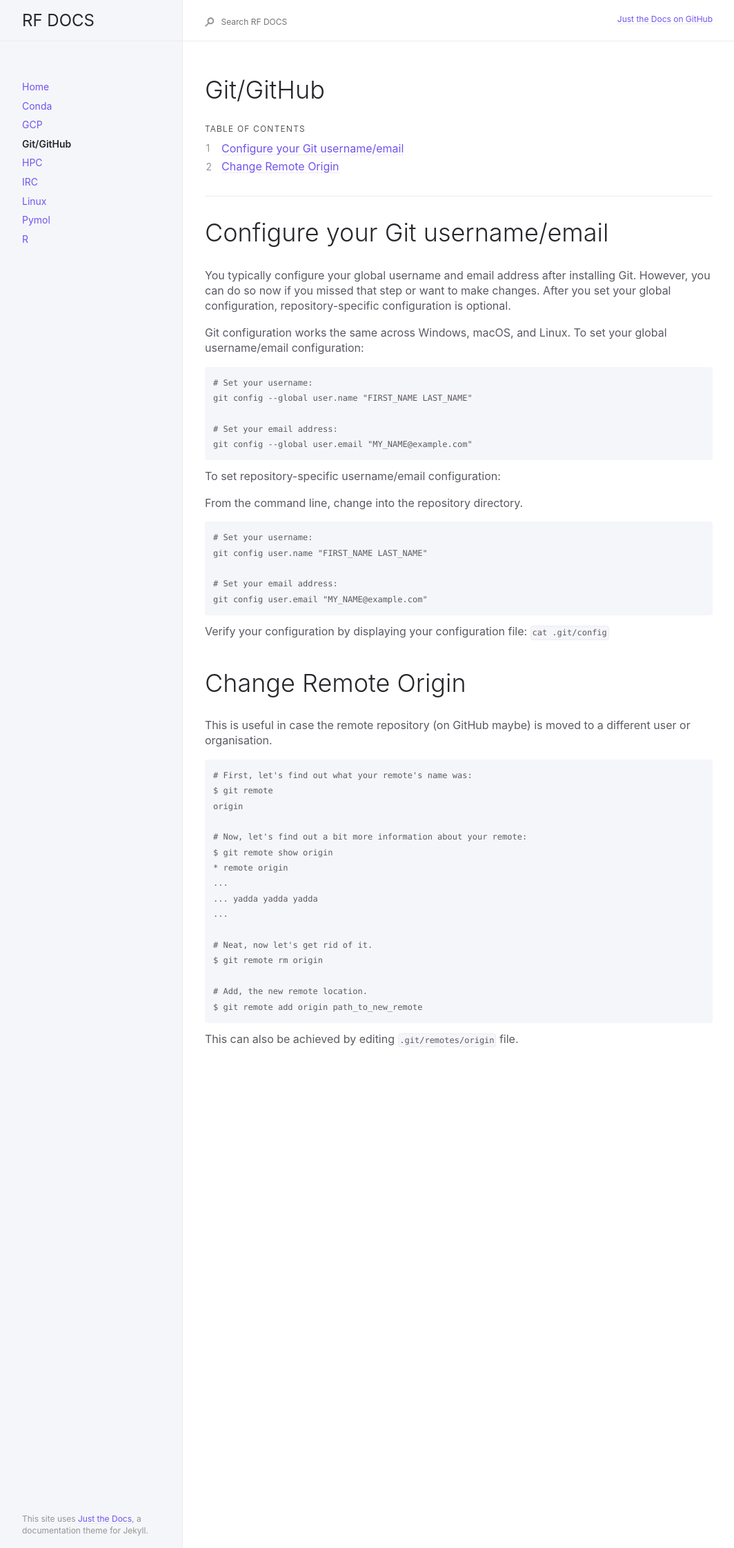
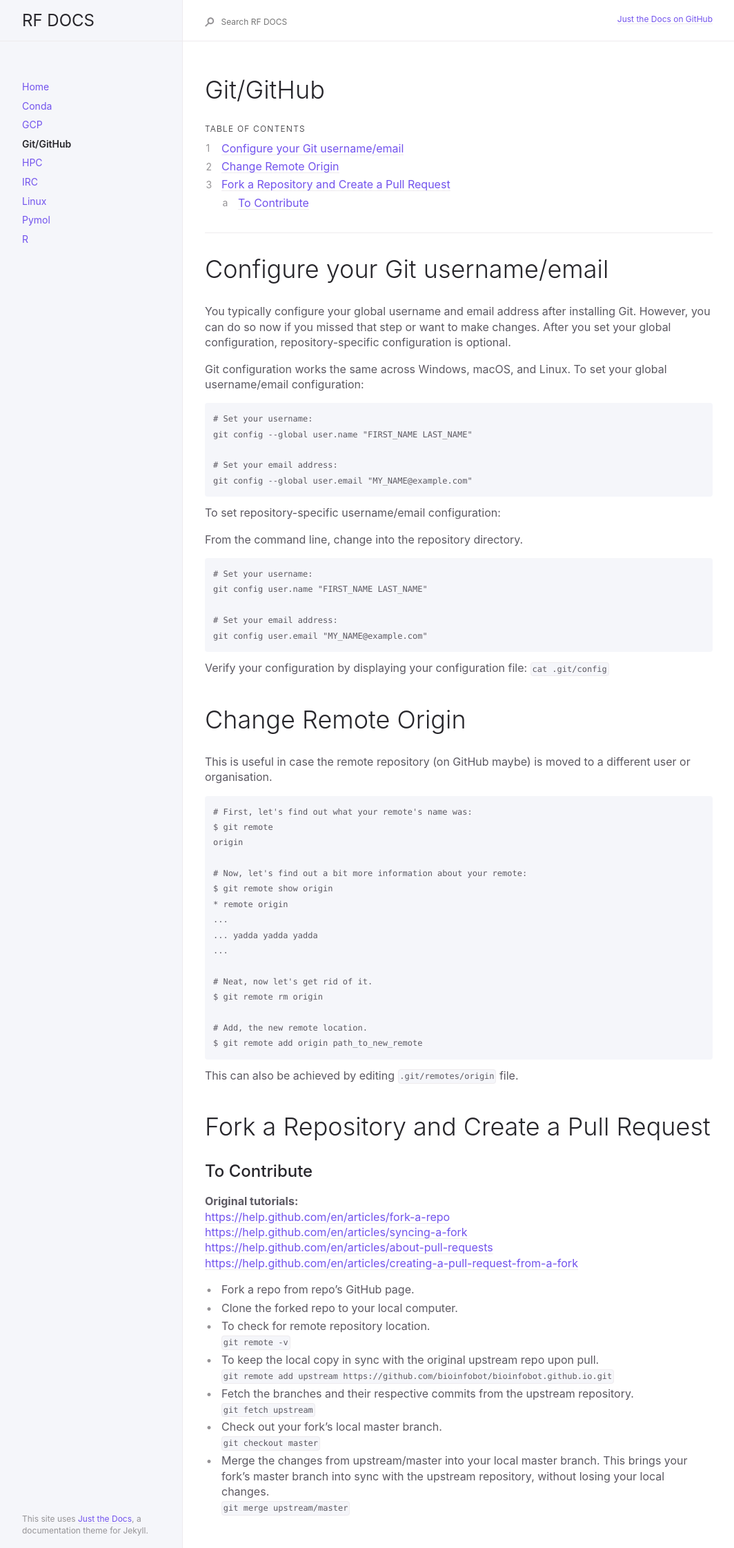
Before and after one commit to rohitfarmer/docs, a Jekyll site: the page built from docs/git.md, in a window 1280 px wide. Shown: the whole page at 69% size, without its empty margins (91-1155 px from the left). Built offline with Jekyll 4.4.1, drawn with Linux system fonts in a browser that asks for light colours.

Commit message:
Git fork and pull request

````diff
--- a/docs/git.md
+++ b/docs/git.md
@@ -69,3 +69,25 @@ $ git remote add origin path_to_new_remote
 ```
 
 This can also be achieved by editing `.git/remotes/origin` file.
+
+# Fork a Repository and Create a Pull Request
+## To Contribute
+**Original tutorials:**
+[https://help.github.com/en/articles/fork-a-repo](https://help.github.com/en/articles/fork-a-repo)
+[https://help.github.com/en/articles/syncing-a-fork](https://help.github.com/en/articles/syncing-a-fork)
+[https://help.github.com/en/articles/about-pull-requests](https://help.github.com/en/articles/about-pull-requests)
+[https://help.github.com/en/articles/creating-a-pull-request-from-a-fork](https://help.github.com/en/articles/creating-a-pull-request-from-a-fork)
+
+
+* Fork a repo from repo's GitHub page.
+* Clone the forked repo to your local computer.
+* To check for remote repository location.
+`git remote -v`
+* To keep the local copy in sync with the original upstream repo upon pull.
+`git remote add upstream https://github.com/bioinfobot/bioinfobot.github.io.git`
+* Fetch the branches and their respective commits from the upstream repository.
+`git fetch upstream`
+* Check out your fork's local master branch.
+`git checkout master`
+* Merge the changes from upstream/master into your local master branch. This brings your fork's master branch into sync with the upstream repository, without losing your local changes.
+`git merge upstream/master`
````
